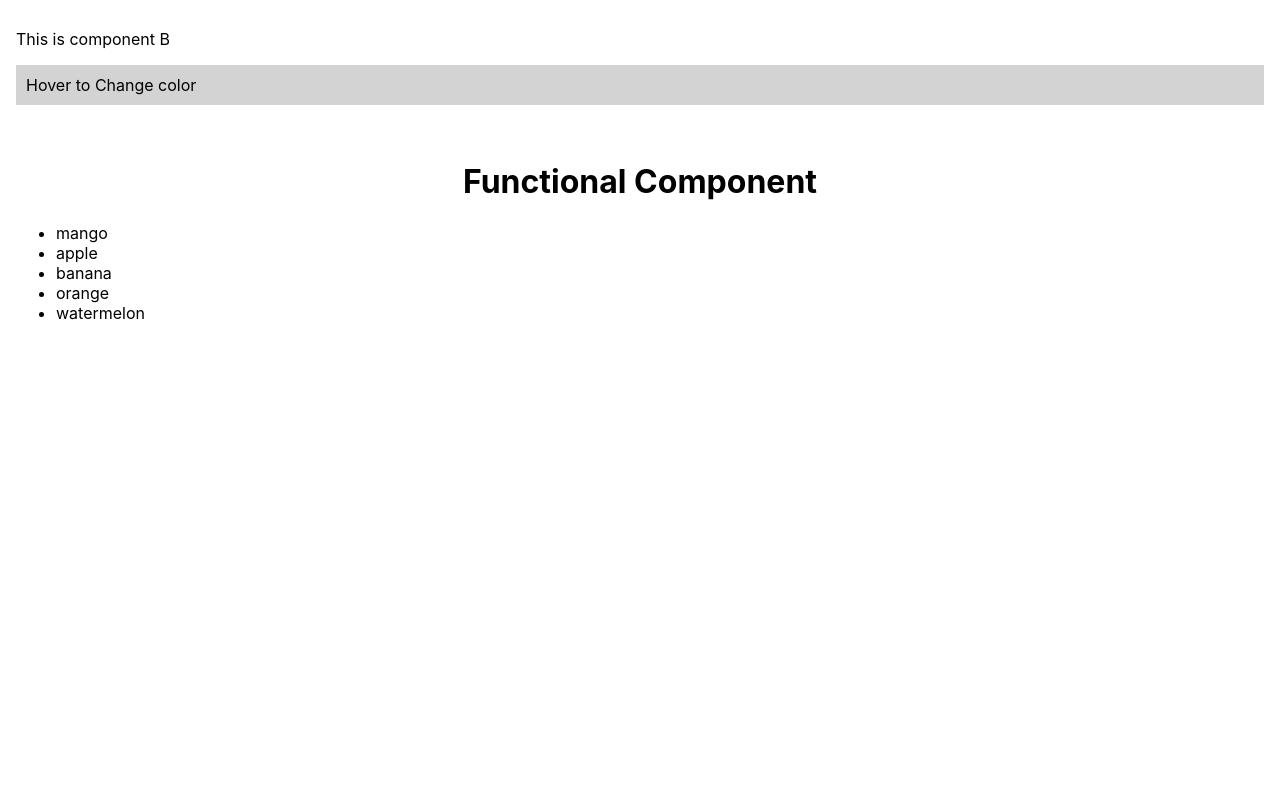
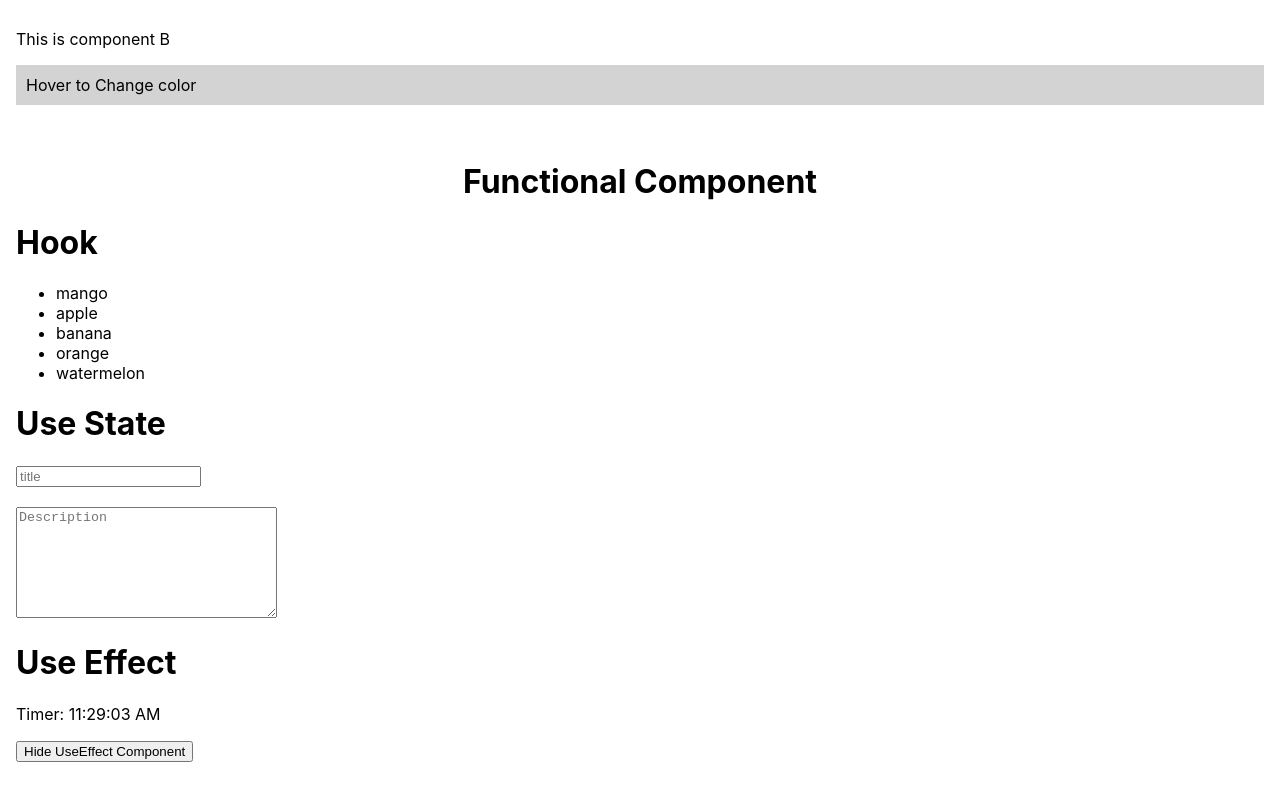
Before and after one commit to marzuk-zarir/learn-react, a React (Vite) app: page / in a window 1280 px wide. Shown: the part 4150-4950 px from the top of the page. Before the commit the page ends 4673 px from the top, so only its background shows below. Built offline with nearby package versions, Linux system fonts and the light colour scheme; no server answers.

Commit message:
feat: useState and useEffect added

```diff
--- a/src/functionalComponents/1-hooks/1.1-hooks.jsx
+++ b/src/functionalComponents/1-hooks/1.1-hooks.jsx
@@ -9,7 +9,7 @@ import { useState } from 'react'
  * * All hooks always start with 'use' keyword
  *
  * ? Common hooks in react:
- * * 1. useState(default_value): [state, setState] -> for state management. Replacement of state = {} and this.setState()
+ * * 1. useState(default_value): [any, func] -> for state management. Replacement of state = {} and this.setState()
  * * 2. useEffect(callback: function | void, [state]): void -> for handle lifecycle event. Replacement of componentDidMount, componentDidUpdate, componentWillUnmount
  * * 3. useContext(context): any -> for handle context consumer. Replacement of <context.consumer>{(value) => ()}</context.consumer>
  * * 4. useRef(default_value): default | HTMLElement -> for handle dom reference. Replacement of react.createRef()
--- /dev/null
+++ b/src/functionalComponents/2-useState/2.1-use-state.jsx
@@ -0,0 +1,50 @@
+import { useState } from 'react'
+
+/**
+ * ? UseState
+ * * useState() is handle state. it returns a array. its 0 index is state's value and 1 index is setter func
+ * * this.setState() merged our object type value in state but useState hook completely replace previous value. So, when we use object type value in our state then we must update our state with new object like setUsers((prevState) => {...prevState, 'test'})
+ * * When we need previous state we should use callback func in setState()
+ *
+ */
+
+export default function UseState() {
+    const [title, setTitle] = useState('')
+    const [description, setDescription] = useState('')
+    const [alert, setAlert] = useState('')
+
+    const handleTitleChange = (e) => {
+        setTitle(e.target.value)
+    }
+
+    const handleDescriptionChange = (e) => {
+        const value = e.target.value.includes('.js')
+            ? 'Do you know javascript?'
+            : ''
+        setDescription(e.target.value)
+        setAlert(value)
+    }
+
+    return (
+        <div>
+            <input
+                type="text"
+                placeholder="title"
+                value={title}
+                onChange={handleTitleChange}
+            />
+            <br />
+            <br />
+            <textarea
+                cols="30"
+                rows="7"
+                placeholder="Description"
+                value={description}
+                onChange={handleDescriptionChange}
+            ></textarea>
+            {title && <p>Title: {title}</p>}
+            {description && <p>Description: {description}</p>}
+            {alert && <p style={{ color: 'red' }}>{alert}</p>}
+        </div>
+    )
+}
--- /dev/null
+++ b/src/functionalComponents/3-useEffect/3.1-use-effect.jsx
@@ -0,0 +1,58 @@
+import { useEffect, useState } from 'react'
+
+/**
+ * ? UseEffect
+ * * When we works with side effect we should use useEffect() in functional component
+ * * It is very confusing hook in react. It replaced componentDidMount, componentDidUpdate, componentWillUnmount
+ * * We can use multiple useEffect hook in same component
+ *
+ * * useEffect take callback in first arg
+ * * When 2nd arg is empty callback will fire when component mounted or any state changes
+ * * When 2nd arg is blank array [] callback will fire when component mounted
+ * * When 2nd arg is array [...dependency] callback will fire when mounted and any dependency changes
+ * * When this hook return another callback it will fire when component unmounted if 2nd arg is []
+ * * When this hook return another callback it will fire when component unmounted or any dependency changes if 2nd arg is [...dependency]
+ *
+ * ? Simplify:
+ * * useEffect( () => console.log("data1 update"), [ data1 ] );
+ * * useEffect( () => console.log("any update") );
+ * * useEffect( () => () => console.log("data1 update or unmount"), [ data1 ] );
+ * * useEffect( () => () => console.log("unmount"), [] );
+ *
+ */
+
+export default function UseEffect() {
+    const [timer, setTimer] = useState(new Date())
+
+    // ! Fire when mounted any component update (componentDidMount, componentDidUpdate combine)
+    // useEffect(() => {
+    //     console.log('Fire when component mount or any state update')
+    // })
+
+    useEffect(() => {
+        // ! Fire when mounted
+        console.log('Run only when component mounted ')
+        // ! Fire when unmounted
+        return () => {
+            console.log('Fire only when component unmounted')
+        }
+    }, [])
+
+    // ! Fire when mounted or 'timer' update
+    useEffect(() => {
+        const timerInterval = setInterval(() => {
+            setTimer(new Date())
+        }, 1000)
+
+        // ! Fire when 'timer' update or unmounted
+        return () => {
+            clearInterval(timerInterval)
+        }
+    }, [timer])
+
+    return (
+        <div>
+            <p>Timer: {timer.toLocaleTimeString()}</p>
+        </div>
+    )
+}
--- a/src/functionalComponents/FunctionalComponentRoot.jsx
+++ b/src/functionalComponents/FunctionalComponentRoot.jsx
@@ -1,10 +1,23 @@
+import { useState } from 'react'
 import Hooks from './1-hooks/1.1-hooks'
+import UseState from './2-useState/2.1-use-state'
+import UseEffect from './3-useEffect/3.1-use-effect'
 
 export default function FunctionalComponentRoot() {
+    const [show, setShow] = useState(true)
+
     return (
         <div className="container">
             <h1 className="text-center">Functional Component</h1>
+            <h1>Hook</h1>
             <Hooks />
+            <h1>Use State</h1>
+            <UseState />
+            <h1>Use Effect</h1>
+            {show && <UseEffect />}
+            <button onClick={() => setShow((show) => !show)}>
+                {show ? 'Hide' : 'Show'} UseEffect Component
+            </button>
         </div>
     )
 }
```
